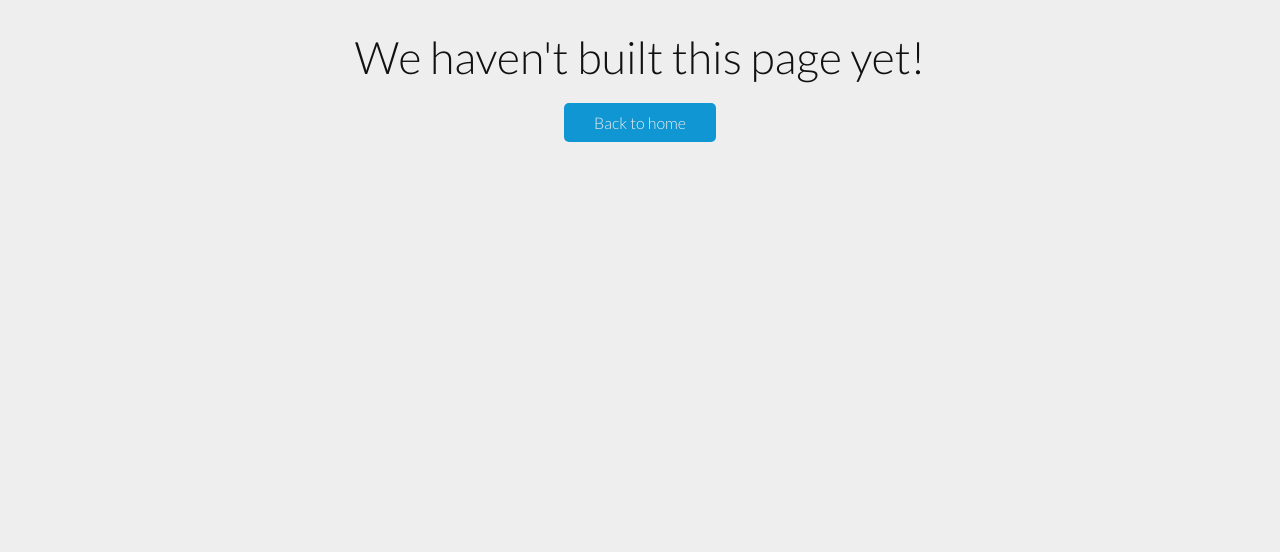
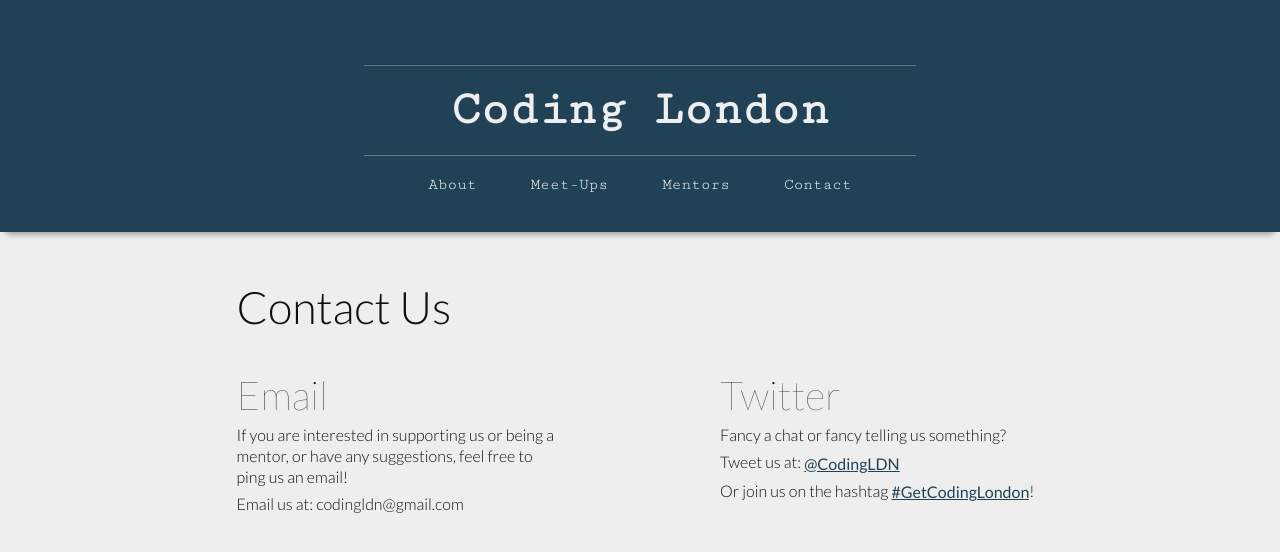
Before and after one commit to EChesters/CodingLondon, a plain HTML site: page contact.html in a window 1280 px wide. Drawn offline with Linux system fonts and the light colour scheme.

Commit message:
Updated contact page

```diff
--- a/contact.html
+++ b/contact.html
@@ -1,18 +1,45 @@
 <!DOCTYPE html>
 <html>
 <head>
-	<title>Contact | Coding London</title>
+	<title>Contact Coding London</title>
 	<link rel="stylesheet" type="text/css" href="stylesheets/reset.css">
 	<link rel="stylesheet" type="text/css" href="stylesheets/gridpak.css">
 	<link rel="stylesheet" type="text/css" href="stylesheets/main.css">
   <link rel="stylesheet" type="text/css" href="stylesheets/hover.css">
 </head>
 <body>
-	<div class="col span_7 central centre-text padding-vertical">
-		<h2>We haven't built this page yet!</h2>
-	</div>
-	<div class="col span_7 centre-text central">
-		<a href="index.html" class="button primary">Back to home</a>
-	</div>
+  <div class="bottom-shadow background">
+  	<header>
+  		<div class="divider span_5 central"></div>
+  		<h1 class="title"><a href="index.html">Coding London</h1>
+      <div class="divider span_5 central"></div>
+  	</header>
+    <nav>
+      <ul>
+        <li><a href="about.html" class="hvr-underline-reveal">About</a></li>
+        <li><a href="meetups.html" class="hvr-underline-reveal">Meet-Ups</a></li>
+        <li><a href="mentor.html" class="hvr-underline-reveal">Mentors</a></li>
+        <li><a href="contact.html" class="hvr-underline-reveal">Contact</a></li>
+      </ul>
+    </nav>
+  </div>
+  <div id="content" class="col span_12 ">
+      <div class="col span_8 central">
+      <h2>Contact Us</h2>
+      </div>
+      <div class="col span_8 central">
+        <div id="email" class="col first span_5 left">
+          <h3>Email</h3>
+          <p>If you are interested in supporting us or being a mentor, or have any suggestions, feel free to ping us an email!</p>
+          <p>Email us at: codingldn@gmail.com</p>
+        </div>
+        <div id="twitter" class="col span_5 right">
+          <h3>Twitter</h3>
+          <p>Fancy a chat or fancy telling us something? </p>
+          <p>Tweet us at: <a href="//twitter.com/codingldn" class="link hvr-underline-reveal">@CodingLDN</a></p>
+          <p>Or join us on the hashtag <a href="https://twitter.com/hashtag/GetCodingLondon?src=hash&lang=en" class="link hvr-underline-reveal">#GetCodingLondon</a>!
+        </div>
+      </div>
+  </div>
 </body>
 </html>
--- a/stylesheets/_partials/_vars.scss
+++ b/stylesheets/_partials/_vars.scss
@@ -1,6 +1,6 @@
 // @import 'font-awesome';
 
-@import url(https://fonts.googleapis.com/css?family=Cutive+Mono|Lato:100,300);
+@import url(https://fonts.googleapis.com/css?family=Cutive+Mono|Lato:100,300,400);
 
 /* COLOURS ----- */
 $white:						#eee;
--- a/stylesheets/gridpak.scss
+++ b/stylesheets/gridpak.scss
@@ -51,6 +51,7 @@
         .col {
             margin-left:1%;
             padding:0 1%;
+            overflow: auto;
         }
 
         /* --- Gridpak variables ---*/
@@ -64,7 +65,6 @@
         .row .col:first-child {
             @include span_first;
         }
-
 
         /*
         Add your semantic classnames in alongside their corresponding spans here. e.g.
@@ -220,6 +220,11 @@
         }
     }
 
+.first {
+    @include span_first;
+    padding-left: 0;
+}
+
  .right {
     float: right;
  }
@@ -236,3 +241,13 @@
 .centre-text {
     text-align: center;
 }
+
+.padding-vertical {
+  padding-top: 20px;
+  padding-bottom: 20px;
+}
+
+.padding-horizontal {
+    padding-left: 20px;
+    padding-right: 20px;
+}
--- a/stylesheets/main.scss
+++ b/stylesheets/main.scss
@@ -19,15 +19,16 @@ header {
 }
 
 /* TEXT --------------------------------------------- */
-h1 {
-	font-family: $primary-font;
-	color: $white;
-	font-size: 3em;
+h1.title {
+  padding: 20px 0;
 
-	&.title {
-		text-align: center;
-		padding: 20px 0;
-	}
+  a{
+  	font-family: $primary-font;
+  	color: $white;
+  	font-size: 3em;
+  	text-align: center;
+    text-decoration: none;
+  }
 }
 
 h2 {
@@ -46,6 +47,7 @@ h3 {
 p {
   margin-bottom: 2%;
   line-height: 1.3em;
+  font-weight: 300;
 }
 
 a.button {
@@ -59,6 +61,16 @@ a.button {
     color: $white;
     height: 50px;
     margin: 30px 10px;
+  }
+}
+
+a.link {
+  // text-decoration: none;
+  font-weight: 400;
+  color: $primary-col;
+
+  &:hover {
+    text-decoration: none;
   }
 }
 
```
Also changed, not shown: index.html (+1 -1 lines), stylesheets/gridpak.css, stylesheets/main.css, 2 other files.
